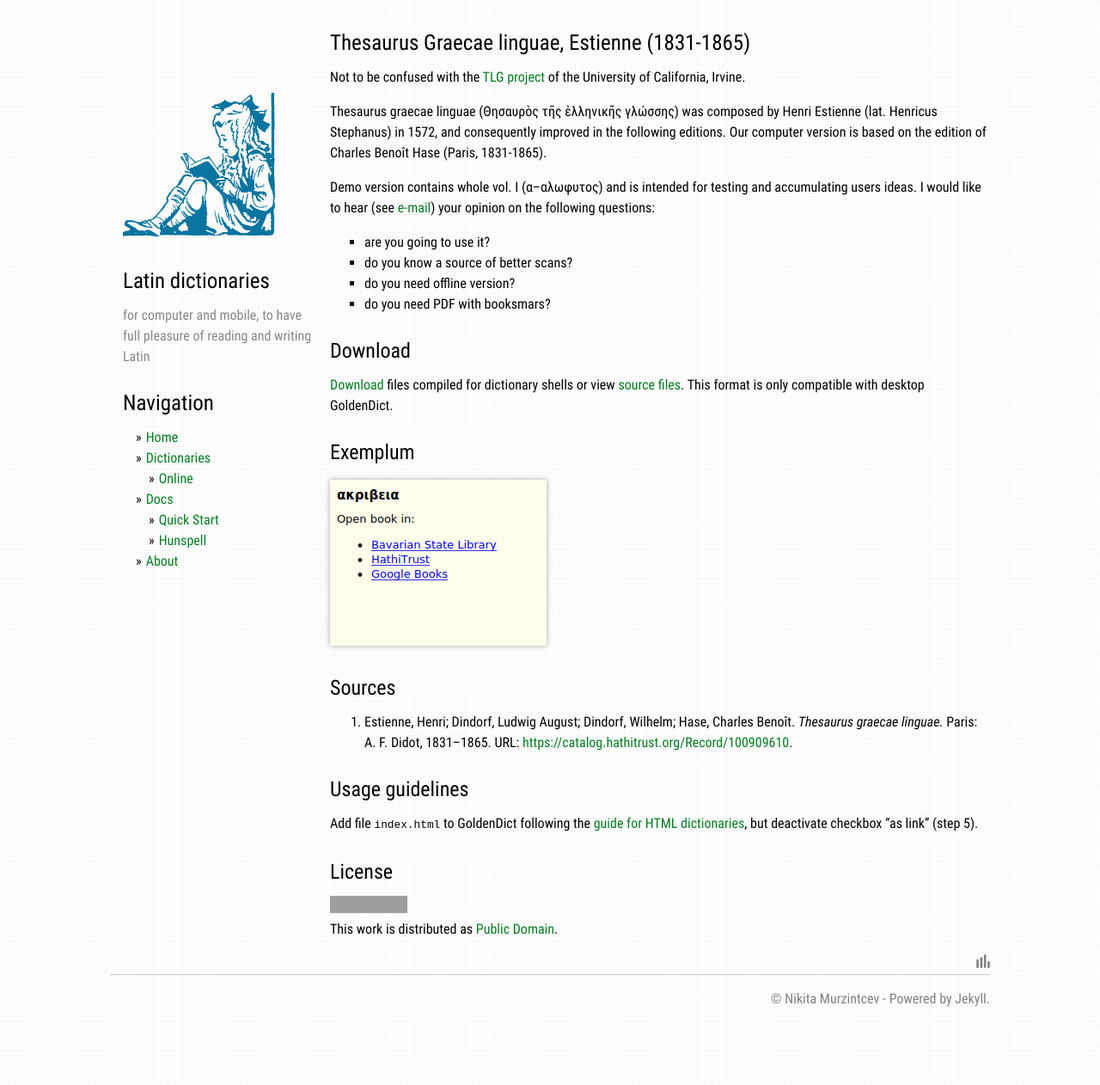
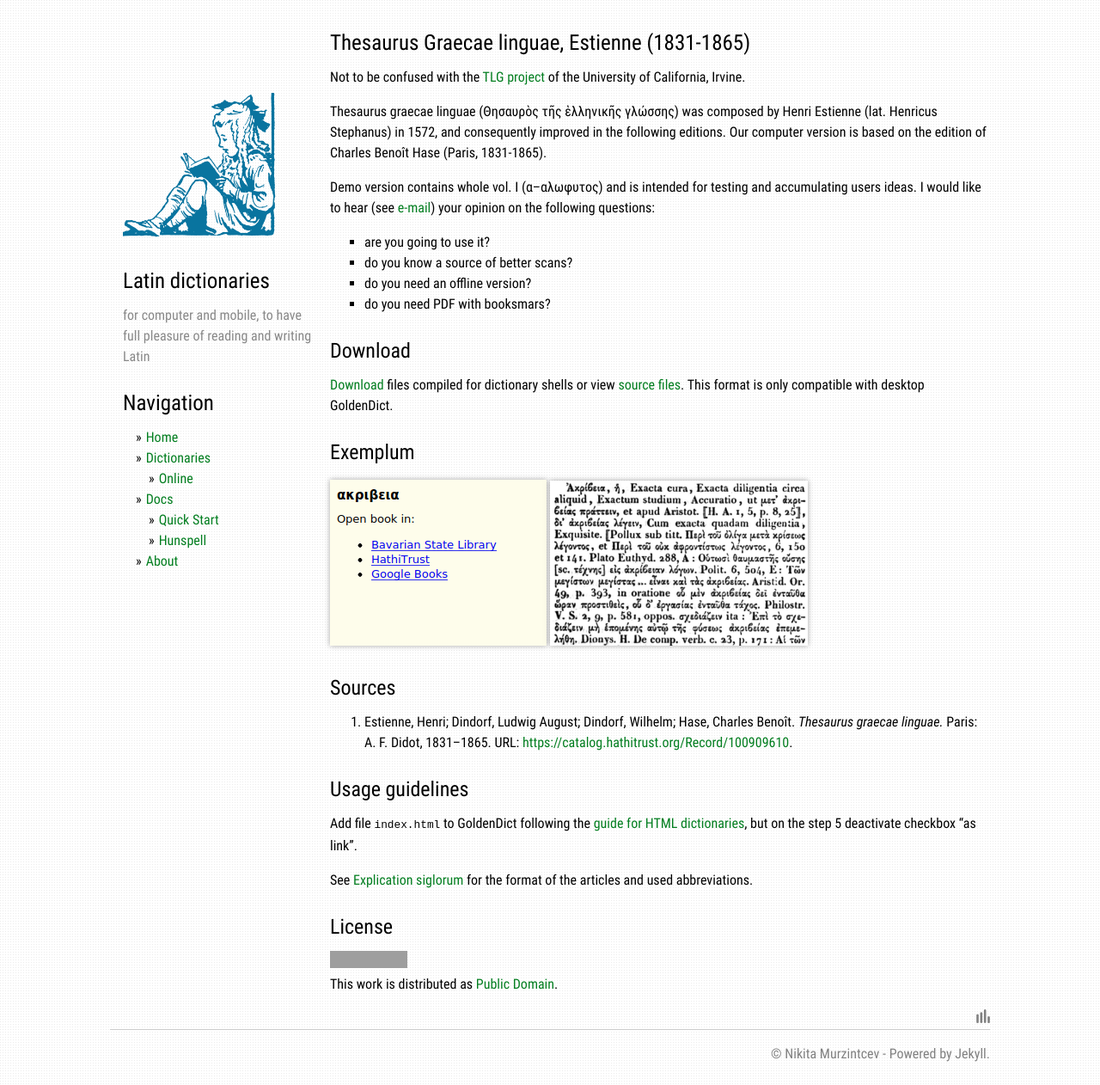
Before and after one commit to latin-dict/latin-dict.github.io, a Jekyll site: the page built from _dictionaries/Estienne1831.md, in a window 1280 px wide. Shown: the whole page at 86% size. Built offline with Jekyll 4.4.1, drawn with Linux system fonts in a browser that asks for light colours; grey boxes are pictures that could not be loaded.

Commit message:
Estienne1831 docs

```diff
--- a/_dictionaries/Estienne1831.md
+++ b/_dictionaries/Estienne1831.md
@@ -16,7 +16,7 @@ Demo version contains whole vol. I (α–αλωφυτος) and is intended for t
 
 * are you going to use it?
 * do you know a source of better scans?
-* do you need offline version?
+* do you need an offline version?
 * do you need PDF with booksmars?
 
 
@@ -28,6 +28,7 @@ Demo version contains whole vol. I (α–αλωφυτος) and is intended for t
 ## Exemplum
 
 {% include img-viewer.html img="img/Estienne1831-1.png" id="1" %}
+{% include img-viewer.html img="img/Estienne1831-2.jpg" id="2" %}
 
 
 ## Sources
@@ -37,7 +38,10 @@ Demo version contains whole vol. I (α–αλωφυτος) and is intended for t
 
 ## Usage guidelines
 
-Add file `index.html` to GoldenDict following the [guide for HTML dictionaries][4], but deactivate checkbox "as link" (step&nbsp;5).
+Add file `index.html` to GoldenDict following the [guide for HTML dictionaries][4], but on the step&nbsp;5 deactivate checkbox "as link".
+
+See [Explication siglorum](https://babel.hathitrust.org/cgi/pt?id=chi.102970715&view=1up&seq=14) for the format of the articles and used abbreviations.
+
 
 
 ## License
```
Also changed, not shown: _dictionaries/img/Estienne1831-2.jpg (added).
